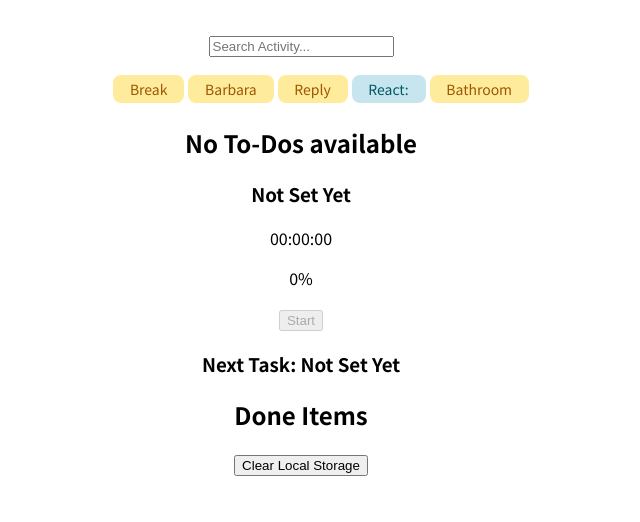
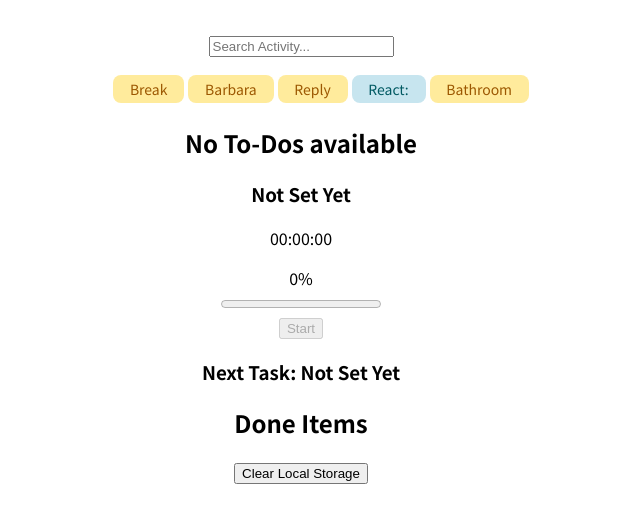
Before and after one commit to brandonrq506/Routine-Tracker, a React (Vite) app: page / in a window 1280 px wide. Shown: the top 522 px of the page, without its empty margins (339-979 px from the left). Built offline with nearby package versions, Linux system fonts and the light colour scheme.

Commit message:
Added Progress Bar

```diff
--- a/src/components/Timer/Timer.jsx
+++ b/src/components/Timer/Timer.jsx
@@ -40,7 +40,15 @@ const Timer = () => {
         <div>
             <TaskName name={currentToDo?.name} category={currentToDo?.category} />
             <p>{secondsToTime(timer.secondsLeft)}</p>
-            <p>{timer.percentage}%</p>
+            {/* <p>{timer.percentage}%</p> */}
+            <div>
+                <div>
+                    {timer.percentage}%
+                </div>
+                <label>
+                    <progress value={timer.percentage} max="100" />
+                </label>
+            </div>
             {!timer.isRunning && <button disabled={!itemsCtx.currentToDo} onClick={onStart}>Start</button>}
             {timer.isRunning && <button className={styles.actionButton} onClick={onNext}>Next</button>}
             {timer.isRunning && <button className={styles.actionButton} onClick={() => onPriority('Break')}>Break</button>}
--- a/src/components/UI/OptionList/OptionList.jsx
+++ b/src/components/UI/OptionList/OptionList.jsx
@@ -4,7 +4,6 @@ import PillOption from '../PillOption/PillOption';
 
 const OptionList = ({ options, onClick, defaultOptions = [] }) => {
     const pills = options.length === 0 ? defaultOptions : options;
-
     return (
         <ul className={styles.optionGroup}>
             {pills.map(activity =>
```
Also changed, not shown: src/components/UI/PillGroup/PillGroup.jsx (deleted, +0 -16 lines), src/components/UI/PillGroup/PillGroup.module.css (deleted, +0 -7 lines).
